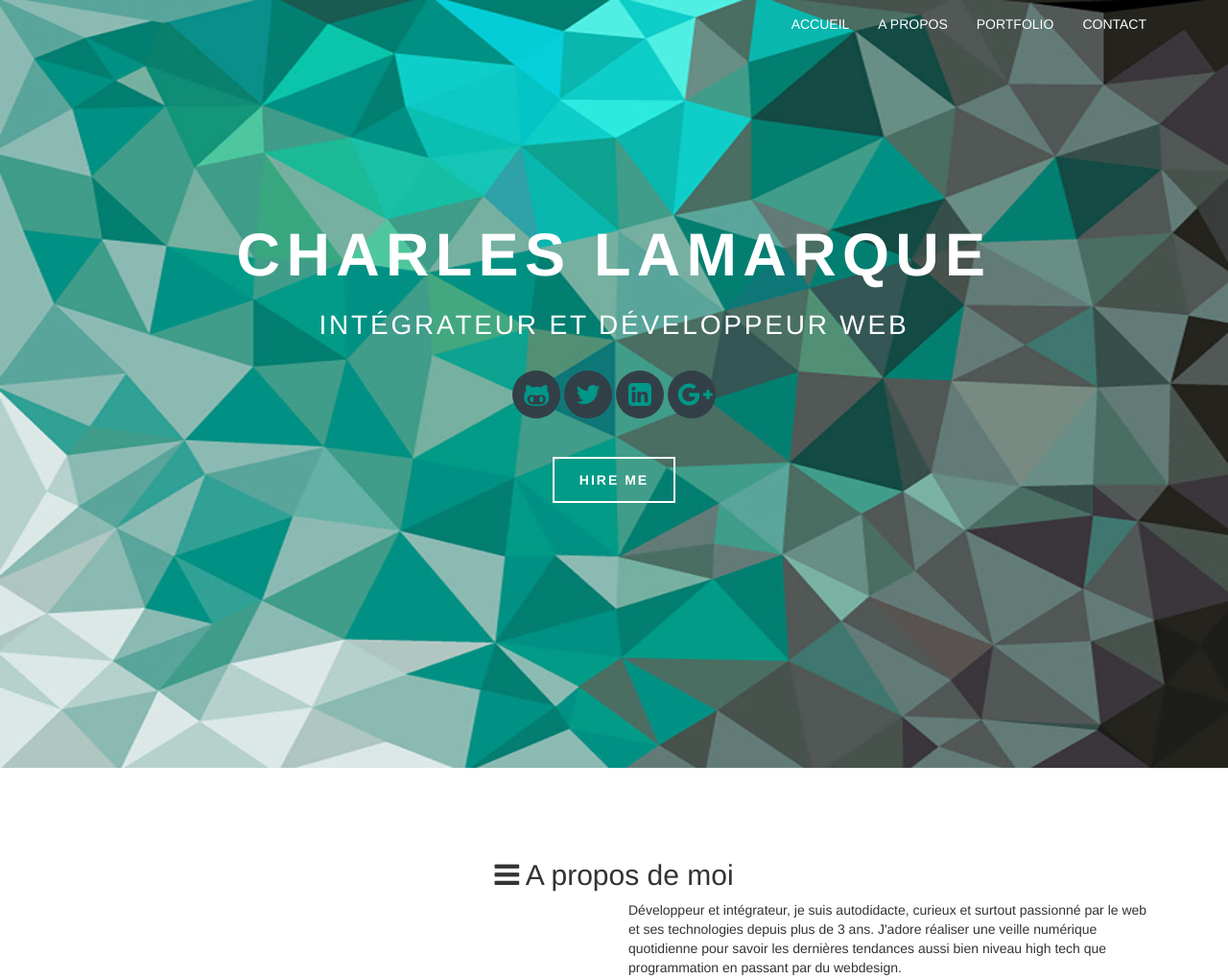
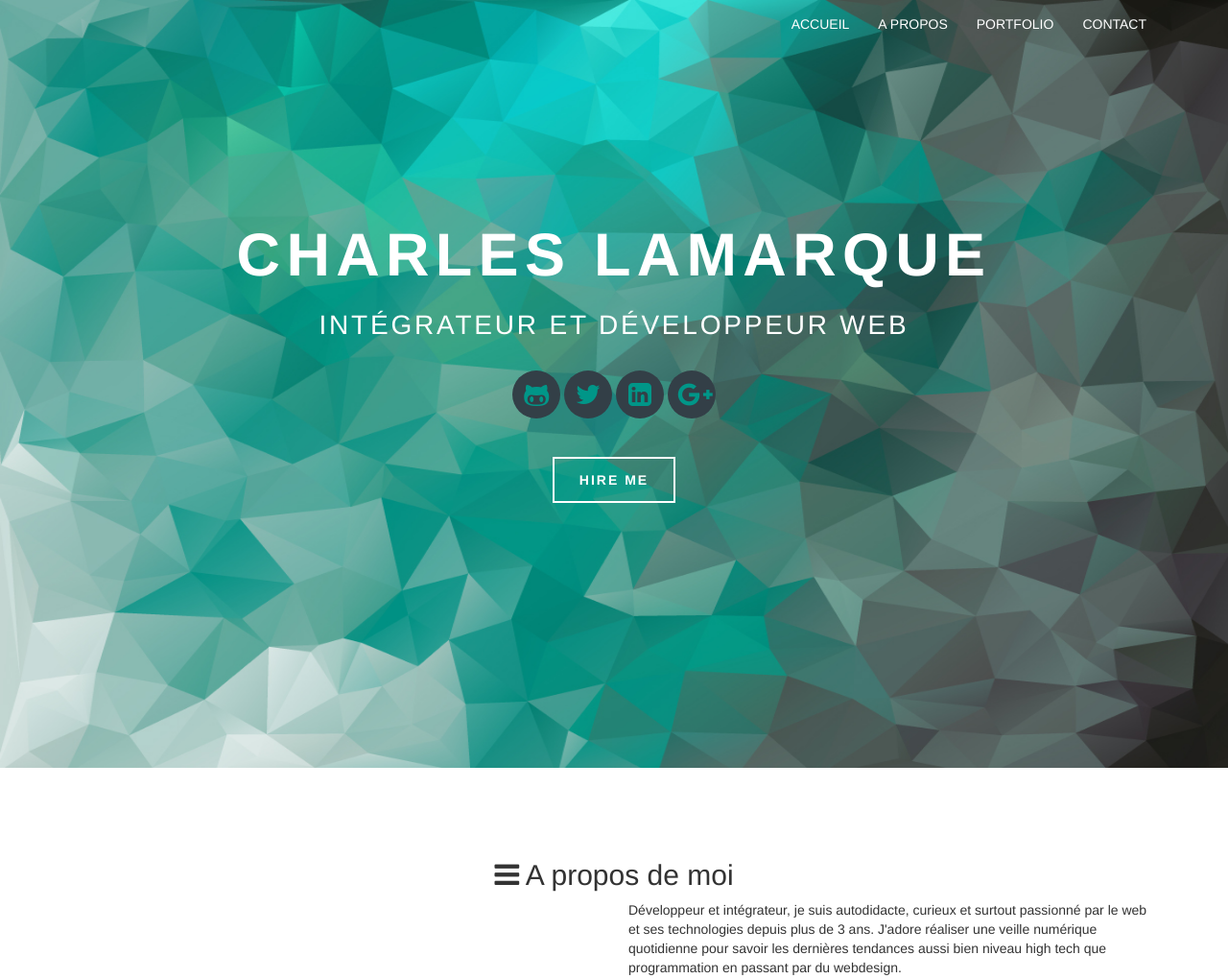
Before and after one commit to clamarque/clamarque.github.io, a PHP site: page / in a window 1280 px wide. Shown: the top 1020 px of the page at 96% size. Run offline with PHP 8.4, Linux system fonts and the light colour scheme; some libraries are stand-ins or nearby versions.

Commit message:
Update bg

```diff
--- a/style.css
+++ b/style.css
@@ -593,7 +593,7 @@ body {
     margin: 0;
     padding: 0;
     /*background: #3c4a54;*/
-    background: url(img/Background.jpg);
+    background: url(img/background-2.jpg);
     background-size: 100% 100%;
 }
 /*** NAVBAR ***/
```
Also changed, not shown: img/Background.jpg (deleted), img/background-2.jpg (added).
